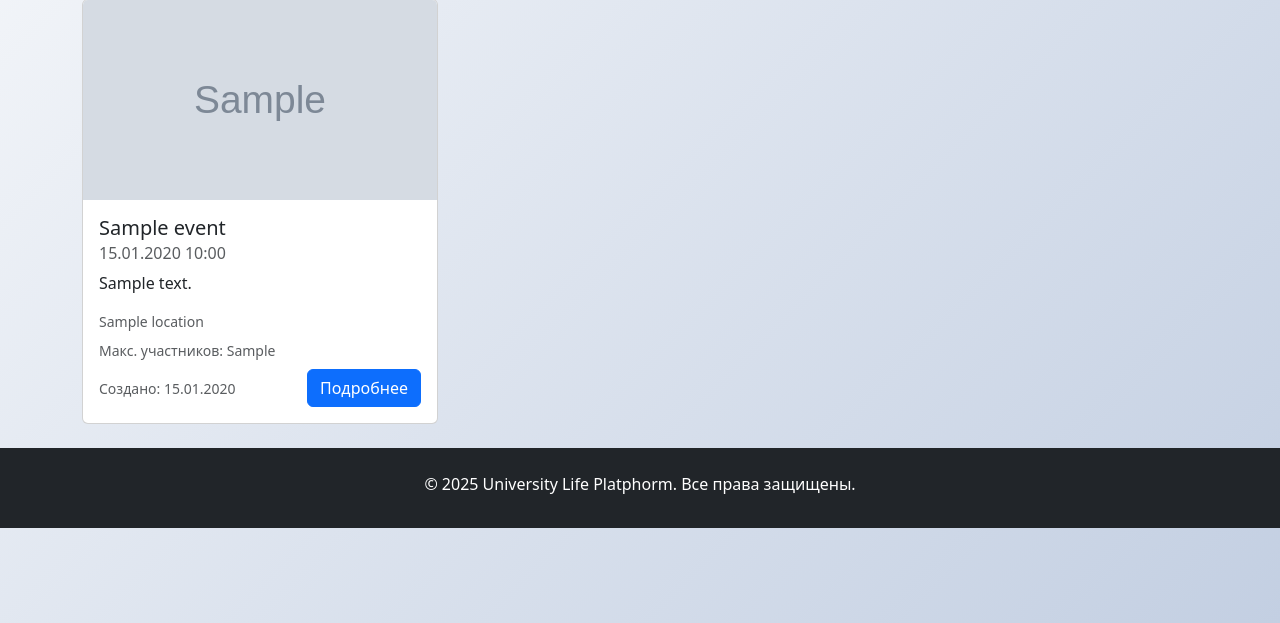
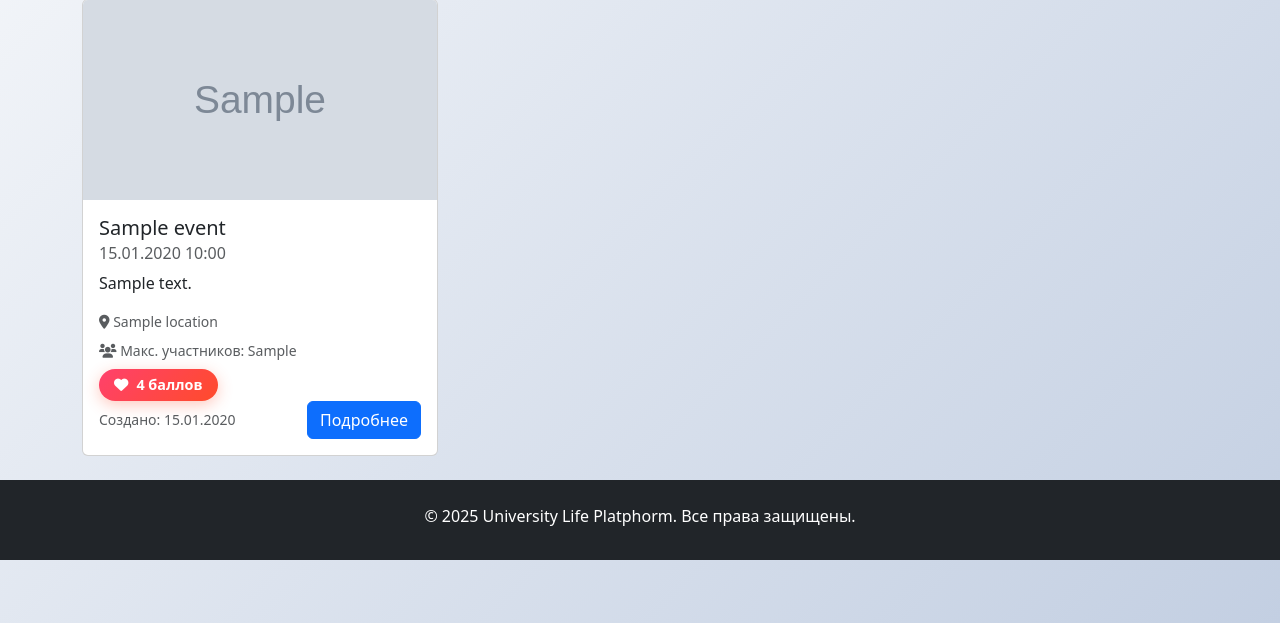
Before and after one commit to AnastasiaAlekseeva204/University_Life_Platphorm_diplom_project, a Django app: template myproject/myplatform/templates/events.html in a window 1280 px wide. Shown: the part 177-800 px from the top of the page. Run offline with Django 5.2, Linux system fonts and the light colour scheme; the template is opened without the code that fills it: most values are stand-ins (such as "Sample title", 1, 10 or a date in 2020); grey boxes marked "Sample" are stand-in pictures.

Commit message:
добавление rating, увеличение мак.кол.участников везде, рандомный вывод анонсов

```diff
--- a/myproject/myplatform/models.py
+++ b/myproject/myplatform/models.py
@@ -60,6 +60,7 @@ class Community(models.Model):
     status = models.CharField(max_length=50,choices=Status.choices,default=Status.ISNOTACTIVE,verbose_name='Статус')
     created_at = models.DateTimeField(auto_now_add=True)
     updated_at = models.DateTimeField(auto_now=True)
+    rating = models.PositiveIntegerField(verbose_name="Количество баллов",default=0)
     def __str__(self):
         return f"{self.name}"
 
@@ -84,6 +85,7 @@ class Event(models.Model):
     max_participants = models.PositiveIntegerField(verbose_name="Максимальное количество участников")
     img = models.ImageField(verbose_name='Фото мероприятий',upload_to='image/events',blank=True,null=True)
     created_at = models.DateTimeField(auto_now_add=True)
+    rating = models.PositiveIntegerField(verbose_name="Количество баллов",default=0)
     def __str__(self):
         return f"{self.name}"
 
--- a/myproject/myplatform/templates/base.html
+++ b/myproject/myplatform/templates/base.html
@@ -6,6 +6,7 @@
         <meta hhtp-equiv="Content-Type" content="text/html; charset=utf-8">
         <link rel="stylesheet" href="{% static 'css/styles.css' %}">
         <link href="https://cdn.jsdelivr.net/npm/bootstrap@5.3.0/dist/css/bootstrap.min.css" rel="stylesheet">
+        <link rel="stylesheet" href="https://cdnjs.cloudflare.com/ajax/libs/font-awesome/6.0.0/css/all.min.css">
         <title>University Life Platphorm</title>
     </head>
     <body>
--- a/myproject/myplatform/templates/communities.html
+++ b/myproject/myplatform/templates/communities.html
@@ -29,6 +29,11 @@
                             <small class="text-muted">
                                 Создано: {{ communitie.created_at|date:"d.m.Y" }}
                             </small>
+                            <div class="community-card">
+                                <div class="rating-badge">
+                                    <i class="fas fa-heart"></i> <span>{{ communitie.rating }} баллов</span>
+                                </div>
+                            </div>
                             <a href="{% url 'community_detail' community_id=communitie.id %}" class="btn btn-primary">Подробнее</a>
                         </div>
                     </div>
--- a/myproject/myplatform/templates/event_detail.html
+++ b/myproject/myplatform/templates/event_detail.html
@@ -14,9 +14,9 @@
             </div>
             <div class="col-md-6">
                 {% if event_det.img %}
-                    <img src="{{event_det.img.url}}" class="img-fluid rounded mb-3 product-image" alt="{{event_det.name}}">
+                    <img src="{{event_det.img.url}}" class="img-fluid rounded mb-3" alt="{{event_det.name}}">
                 {% else %}
-                    <img  class="img-fluid rounded mb-3 product-image" >
+                    <img  class="img-fluid rounded mb-3" >
                 {% endif %}
             </div>
             <div class="col-md-6">
@@ -35,7 +35,7 @@
             {% if event_count < event_det.max_participants %}
                 <form method="post" action="{% url 'join_event' event_det.id %}">
                     {% csrf_token %}
-                    <button class="btn btn-outline-info btn-lg mb-3 me-2">
+                    <button class="btn btn btn-danger btn-lg mb-3 me-2">
                         <i class="bi bi-heart"></i> Записаться
                     </button>
                 </form>
--- a/myproject/myplatform/templates/events.html
+++ b/myproject/myplatform/templates/events.html
@@ -35,6 +35,11 @@
                                 Макс. участников: {{ event.max_participants }}
                             </small>
                         </div>
+                        <div class="event-card">
+                            <div class="rating-badge">
+                                <i class="fas fa-heart"></i> <span>{{ event.rating }} баллов</span>
+                            </div>
+                        </div>
                         <div class="d-flex justify-content-between align-items-center">
                             <small class="text-muted">
                                 Создано: {{ event.created_at|date:"d.m.Y" }}
--- a/myproject/myplatform/views.py
+++ b/myproject/myplatform/views.py
@@ -14,7 +14,7 @@ from django.contrib.auth import authenticate, login as auth_login
 def index(request):
     events = Event.objects.all().order_by('-date_time')[:3]
     community = Community.objects.all().order_by('-created_at')[:2]
-    events_parsed = ParsedEvent.objects.all().order_by('-created_at')[:3]
+    events_parsed = ParsedEvent.objects.all().order_by('?')[:3]
     return render(request, 'index.html',{'events': events,'community':community,'events_parsed': events_parsed})
 
 def events(request):
--- a/myproject/static/css/styles.css
+++ b/myproject/static/css/styles.css
@@ -120,6 +120,37 @@ body {
     box-shadow: 0 10px 30px rgba(0, 0, 0, 0.08);
     transition: transform .35s ease, box-shadow .35s ease;
 }
+.product-card-inner a.link{
+    color: #03045e;
+    text-decoration: none;
+}
+.product-card-inner a.link:hover{
+    color: #00afb9;
+    text-decoration: underline;
+}
+
+.rating-badge {
+    display: inline-flex;
+    align-items: center;
+    background: linear-gradient(135deg, #ff416c, #ff4b2b); /* Красивый красный градиент */
+    color: white;
+    padding: 5px 15px;
+    border-radius: 20px;
+    font-weight: bold;
+    font-size: 0.9rem;
+    box-shadow: 0 4px 15px rgba(255, 75, 43, 0.3);
+    transition: transform 0.2s;
+    cursor: default;
+}
+
+.rating-badge i {
+    margin-right: 8px; /* Отступ между сердечком и текстом */
+}
+
+.rating-badge:hover {
+    transform: scale(1.05); /* Легкое увеличение при наведении */
+}
+
 
     /* CONTENEDOR CUADRADO */
 .product-image {
```
Also changed, not shown: myproject/myplatform/templates/community_detail.html (+5 -8 lines), myproject/myplatform/templates/index.html (+6 -4 lines), myproject/db.sqlite3, myproject/myplatform/migrations/0014_community_rating_event_rating.py (added).
